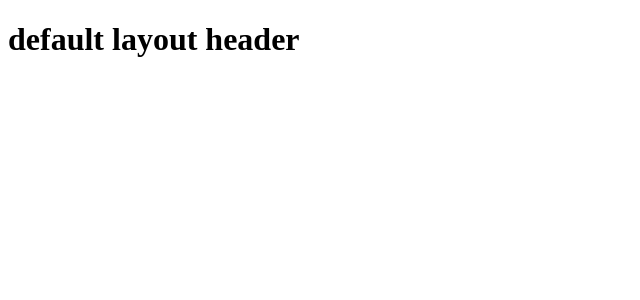
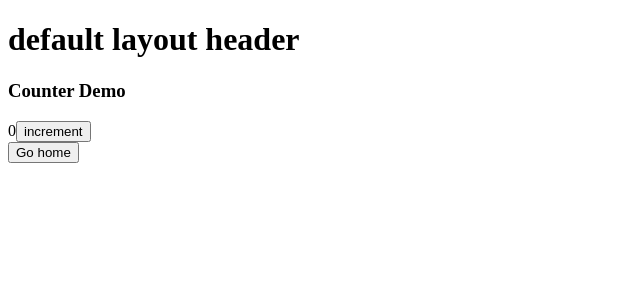
Before and after one commit to yisibell/nuxt3-app-starter, a Nuxt app: page /demo/counter in a window 1280 px wide. Shown: the top 300 px of the page, without its empty margins (0-640 px from the left). Built offline with nearby package versions, Linux system fonts and the light colour scheme.

Commit message:
feat(store): add pinia for store

```diff
--- a/nuxt.config.ts
+++ b/nuxt.config.ts
@@ -12,4 +12,5 @@ export default defineNuxtConfig({
   telemetry: false,
   srcDir: 'src/',
   appConfig: publicRuntimeConfig,
+  modules: ['@pinia/nuxt'],
 })
--- a/package.json
+++ b/package.json
@@ -12,7 +12,8 @@
     "vue3",
     "starter",
     "ssr",
-    "vite"
+    "vite",
+    "pinia"
   ],
   "bugs": {
     "url": "https://github.com/yisibell/nuxt3-app-starter/issues"
@@ -27,6 +28,7 @@
     "lint": "eslint ."
   },
   "dependencies": {
+    "@pinia/nuxt": "^0.4.6",
     "lodash": "^4.17.21"
   },
   "devDependencies": {
--- /dev/null
+++ b/src/pages/demo/counter.vue
@@ -0,0 +1,23 @@
+<template>
+  <div>
+    <h3>Counter Demo</h3>
+    <span>{{ CounterStore.count }}</span>
+    <button type="button" @click="CounterStore.increment">increment</button>
+
+    <div>
+      <button type="button" @click="goHome">Go home</button>
+    </div>
+  </div>
+</template>
+
+<script setup lang="ts">
+import { useCounterStore } from '~/store/counter'
+
+const CounterStore = useCounterStore()
+
+const router = useRouter()
+
+const goHome = () => {
+  router.push('/')
+}
+</script>
--- /dev/null
+++ b/src/store/counter.ts
@@ -0,0 +1,10 @@
+import { defineStore } from 'pinia'
+
+export const useCounterStore = defineStore('counter', () => {
+  const count = ref(0)
+  function increment() {
+    count.value++
+  }
+
+  return { count, increment }
+})
```
Also changed, not shown: 1 other file (tests, documents, lock files or other folders).
